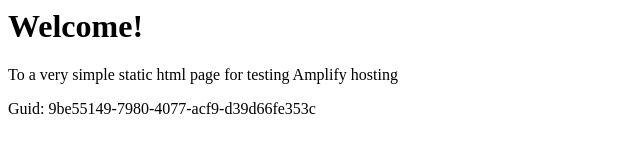
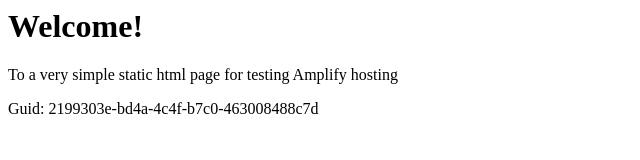
Before and after one commit to aws-aemilia-lhr/Github-PR-Commit-Integration-Test-DoNotTouch-GitHubWebhookPushCanaryTest-v1-prod-eu-west-2, a website: page src/index.html in a window 1280 px wide. Shown: the full height of the page, 0-640 px from the left. Drawn offline with Linux system fonts and the light colour scheme.

Commit message:
commit from integ tests

```diff
--- a/src/index.html
+++ b/src/index.html
@@ -12,6 +12,6 @@
 <body>
     <h1>Welcome!</h1>
     <p>To a very simple static html page for testing Amplify hosting</p>
-    <p>Guid: 9be55149-7980-4077-acf9-d39d66fe353c</p></body>
+    <p>Guid: 2199303e-bd4a-4c4f-b7c0-463008488c7d</p></body>
 
 </html>
```
